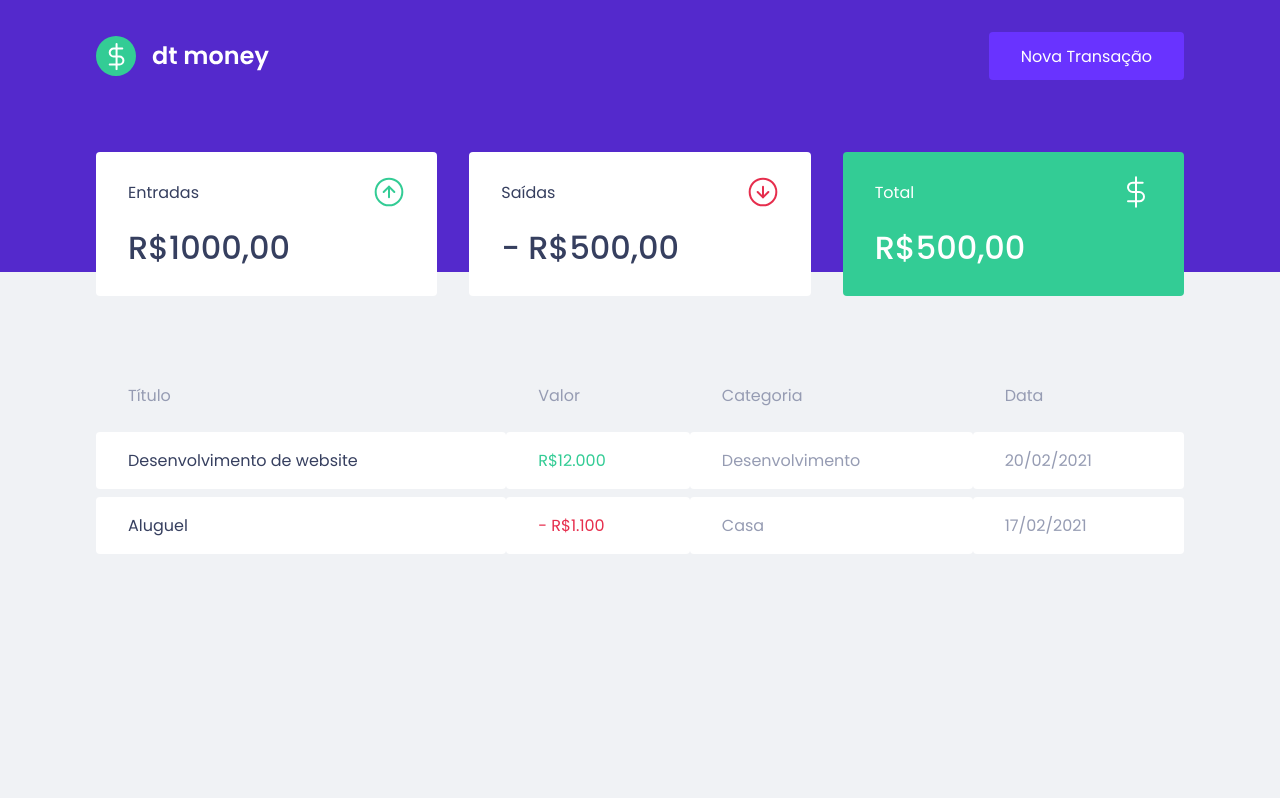
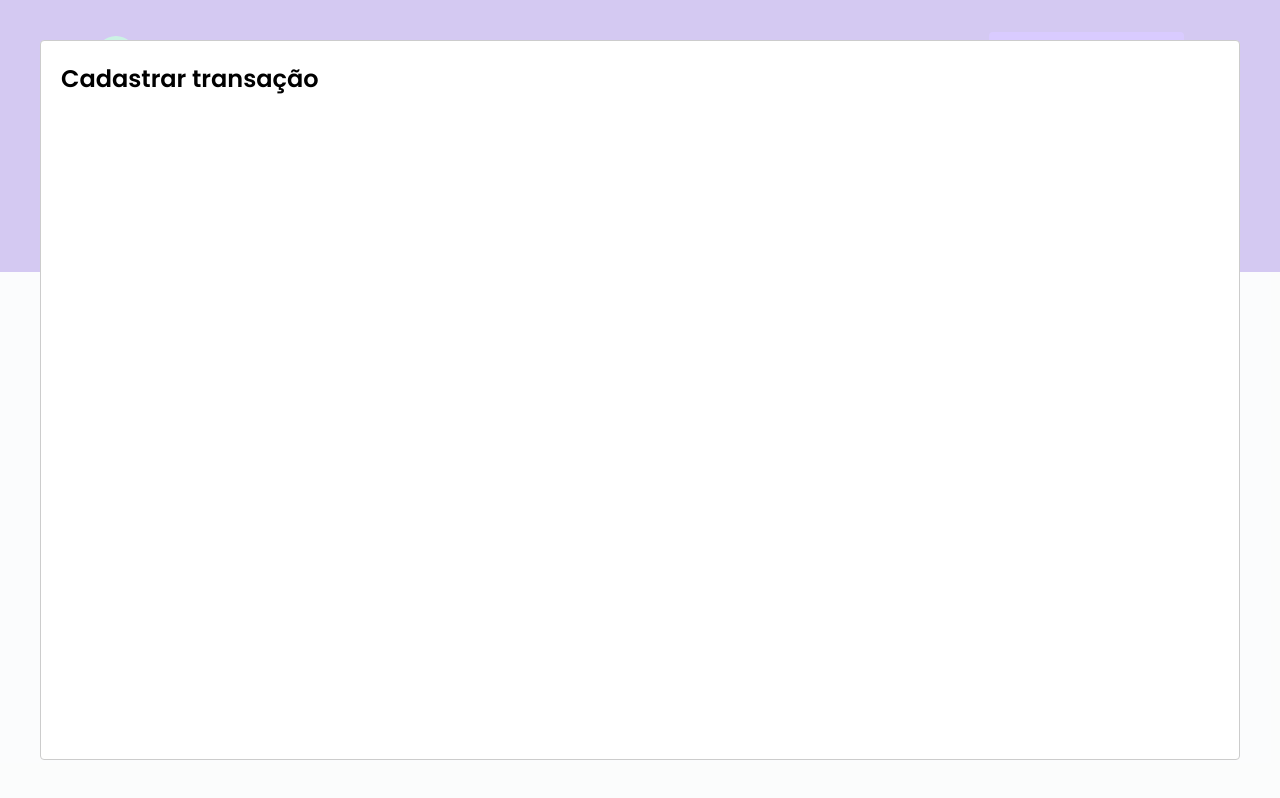
Before and after one commit to jovemdan/ignite-dtmoney, a React (Create React App) app: page / in a window 1280 px wide. Both pictures are taken after a click on the button "Nova Transação". Built offline with nearby package versions, Linux system fonts and the light colour scheme; no server answers; what miragejs would draw is missing.

Commit message:
feat: criando a modal

```diff
--- a/package.json
+++ b/package.json
@@ -7,6 +7,7 @@
     "miragejs": "^0.1.43",
     "react": "^18.0.0",
     "react-dom": "^18.0.0",
+    "react-modal": "^3.14.4",
     "react-scripts": "5.0.0",
     "styled-components": "^5.3.5",
     "typescript": "^4.4.2",
@@ -20,6 +21,7 @@
     "@types/node": "^16.7.13",
     "@types/react": "^17.0.20",
     "@types/react-dom": "^17.0.9",
+    "@types/react-modal": "^3.13.1",
     "@types/styled-components": "^5.1.25"
   },
   "scripts": {
--- a/src/App.tsx
+++ b/src/App.tsx
@@ -1,11 +1,31 @@
 import { Dashboard } from './components/Dashboard'
 import { Header } from './components/Header'
 import { GlobalStyle } from './styles/global'
+import Modal from 'react-modal'
+import { useState } from 'react'
 
+Modal.setAppElement('#root')
 export function App() {
+  const [isNewTransactionModalOpen, setIsNewTransactionModalOpen] = useState(false)
+
+  function handleOpenNewTransactionModal() {
+    setIsNewTransactionModalOpen(true)
+  }
+
+  function handleCloseNewTransactionModal() {
+    setIsNewTransactionModalOpen(false)
+  }
+
   return (
     <>
-      <Header />
+      <Header onOpenNewTransactionModal={handleOpenNewTransactionModal} />
+
+      <Modal
+        isOpen={isNewTransactionModalOpen}
+        onRequestClose={handleCloseNewTransactionModal}
+      >
+        <h2>Cadastrar transação</h2>
+      </Modal>
       <Dashboard />
       <GlobalStyle />
     </>
--- a/src/components/Header/index.tsx
+++ b/src/components/Header/index.tsx
@@ -1,12 +1,17 @@
 import logoImg from '../../assets/logo.svg'
 import { Container, Content } from './styles'
 
-export function Header() {
+interface HeaderProps {
+  onOpenNewTransactionModal: () => void
+}
+export function Header({ onOpenNewTransactionModal }: HeaderProps) {
+
+
   return (
     <Container>
       <Content>
         <img src={logoImg} alt="dt money" />
-        <button type="button">
+        <button type="button" onClick={onOpenNewTransactionModal}>
           Nova Transação
         </button>
       </Content>
```
Also changed, not shown: 1 other file (tests, documents, lock files or other folders).
